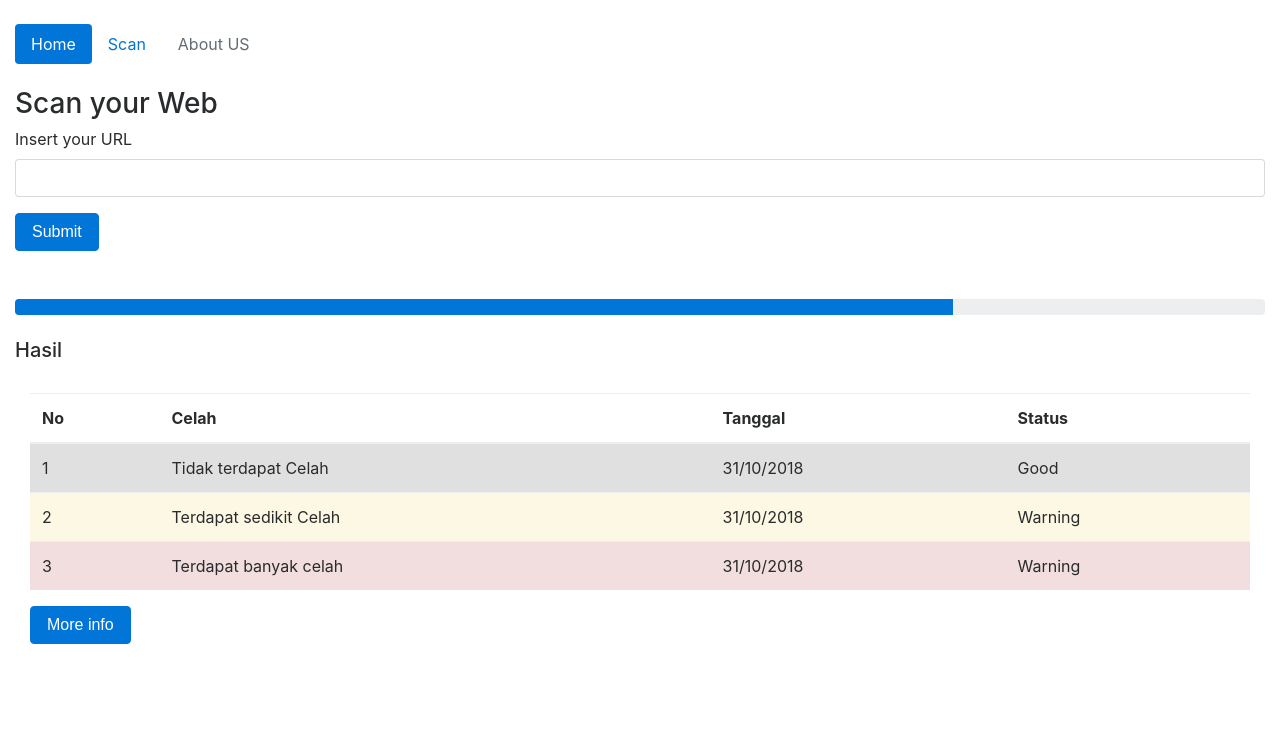
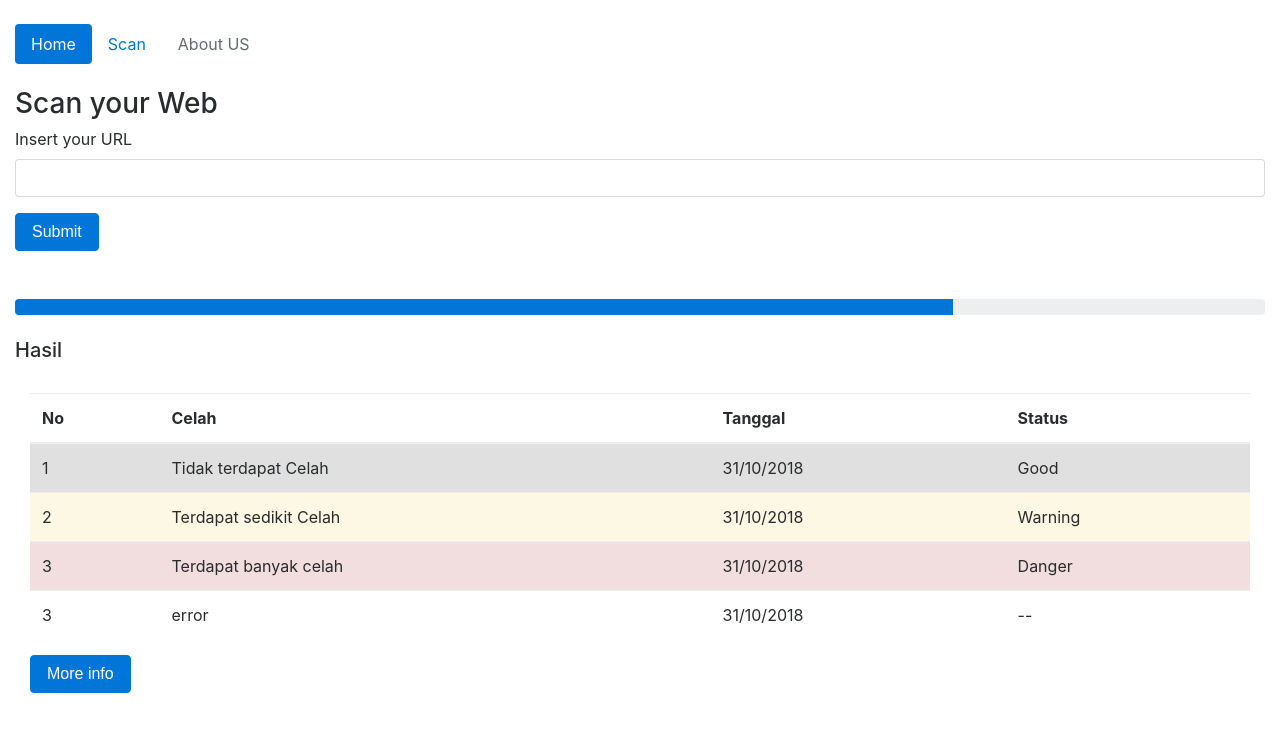
Before and after one commit to ersaazis/scan, a plain HTML site: page Scan.html in a window 1280 px wide. Drawn offline with Linux system fonts and the light colour scheme.

Commit message:
edit di Scan

```diff
--- a/Scan.html
+++ b/Scan.html
@@ -115,7 +115,21 @@
 										31/10/2018
 									</td>
 									<td>
-										Warning
+										Danger
+									</td>
+								</tr>
+								<tr>
+									<td>
+										3
+									</td>
+									<td>
+										error
+									</td>
+									<td>
+										31/10/2018
+									</td>
+									<td>
+										--
 									</td>
 								</tr>
 							</tbody>
@@ -124,6 +138,8 @@
 						<button type="Moreinfo" class="btn btn-primary">
 						More info
 						</button>
+						<br>
+						<br>
 
 					</div>
 				</div>
```
